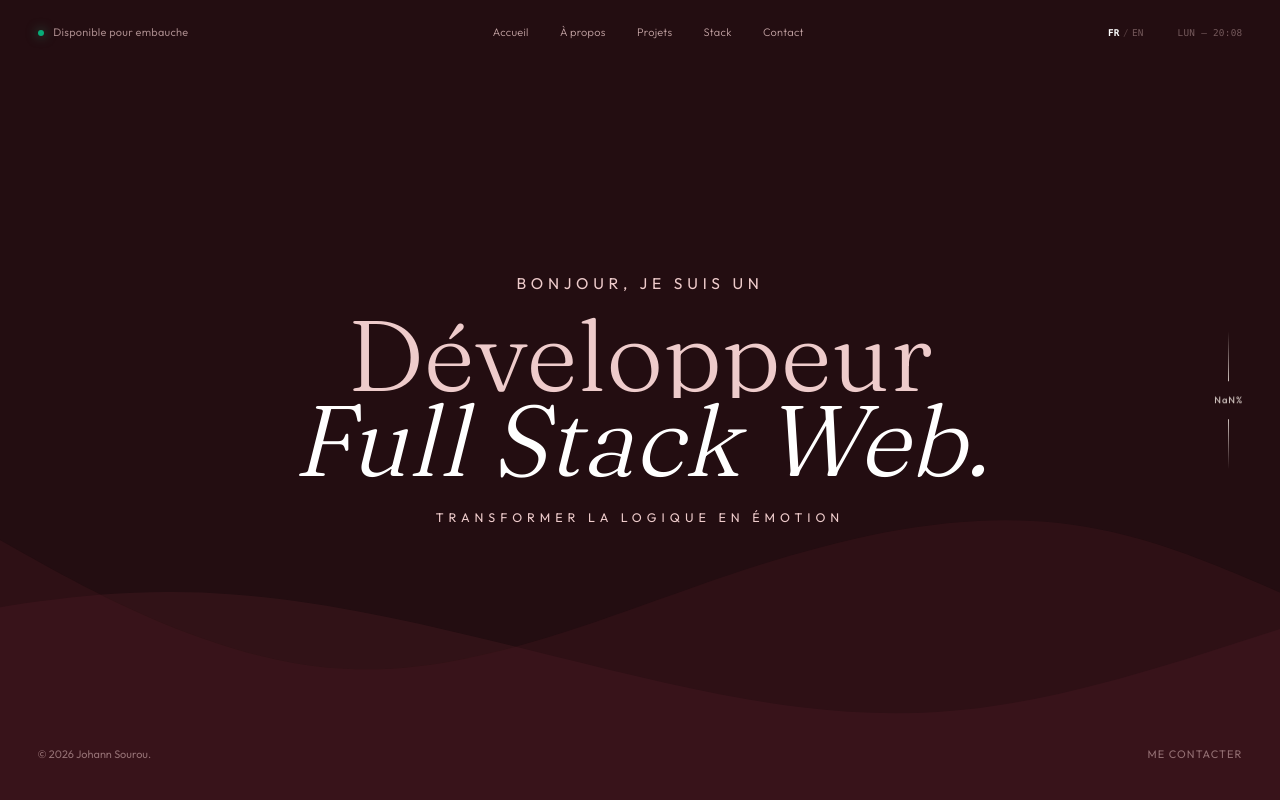
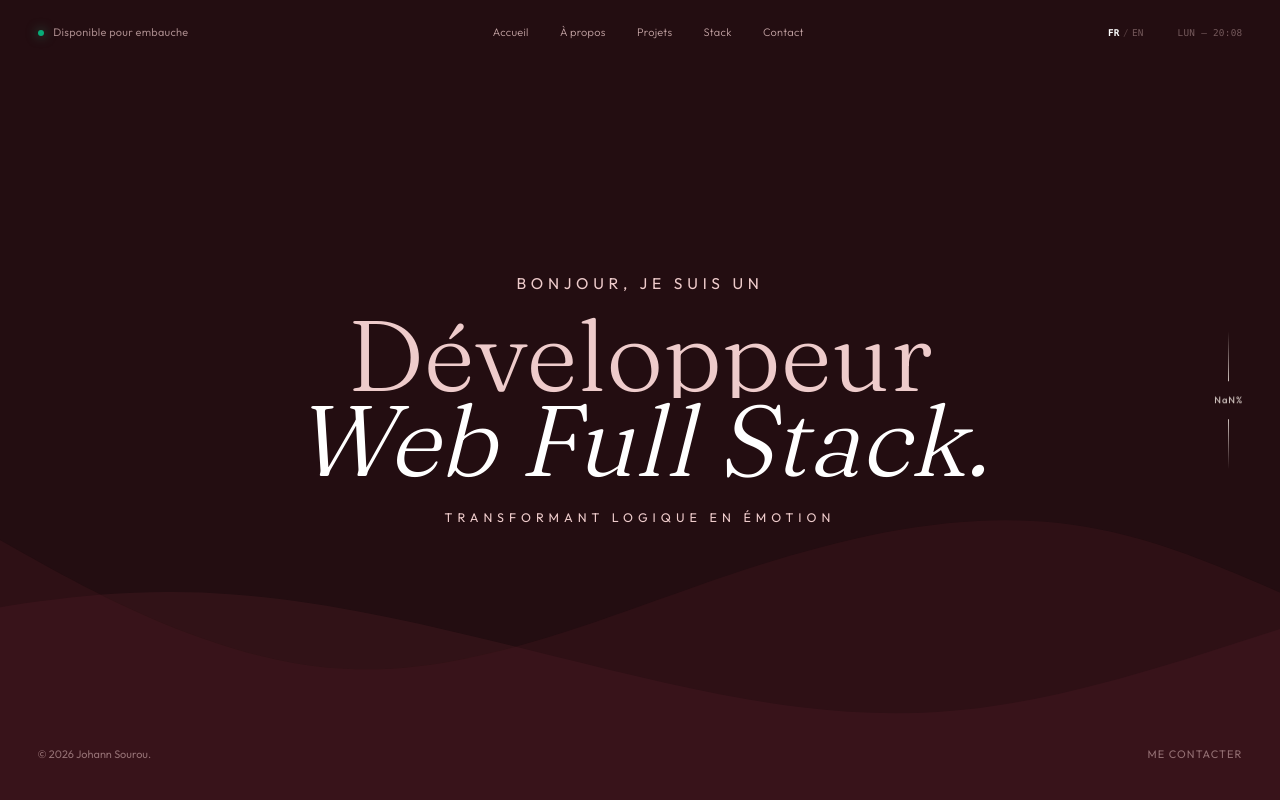
Before and after one commit to JohannSR28/Personnal-portfolio, a Next.js app: page / in a window 1280 px wide. Shown: the top 800 px of the page. Built offline with nearby package versions, Linux system fonts and the light colour scheme.

Commit message:
fix translation

```diff
--- a/app/data/translation.ts
+++ b/app/data/translation.ts
@@ -11,8 +11,8 @@ export const translations = {
     hero: {
       greeting: "Bonjour, je suis un",
       role1: "Développeur",
-      role2: "Full Stack Web.",
-      slogan: "Transformer la Logique en Émotion",
+      role2: "Web Full Stack.",
+      slogan: "Transformant Logique en Émotion",
     },
     about: {
       title: "À propos",
```
